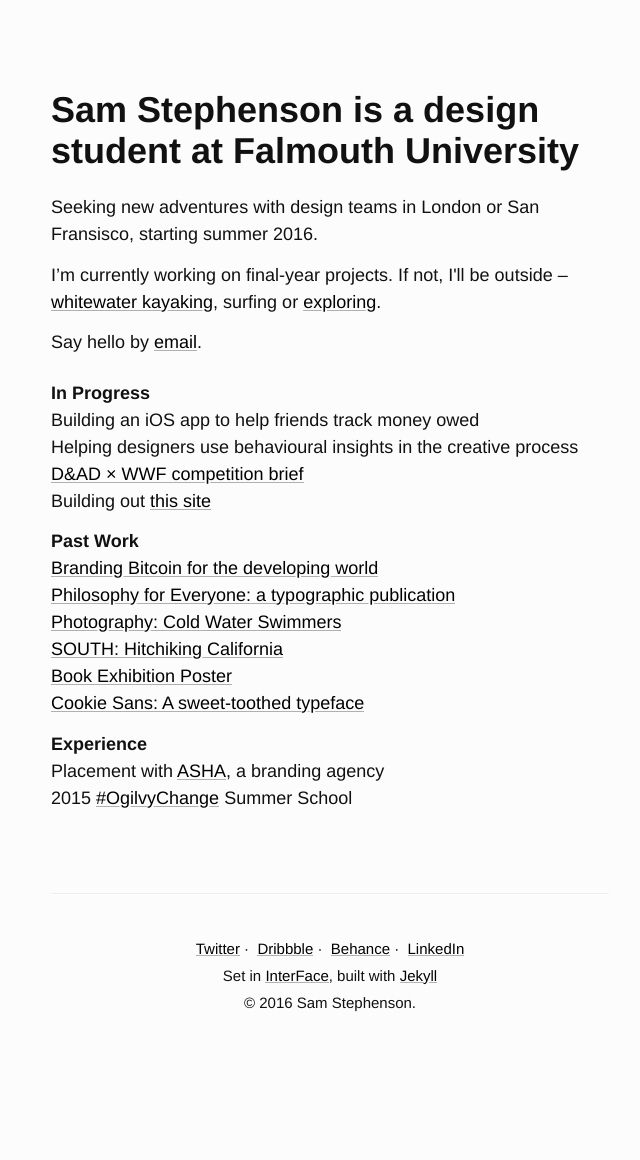
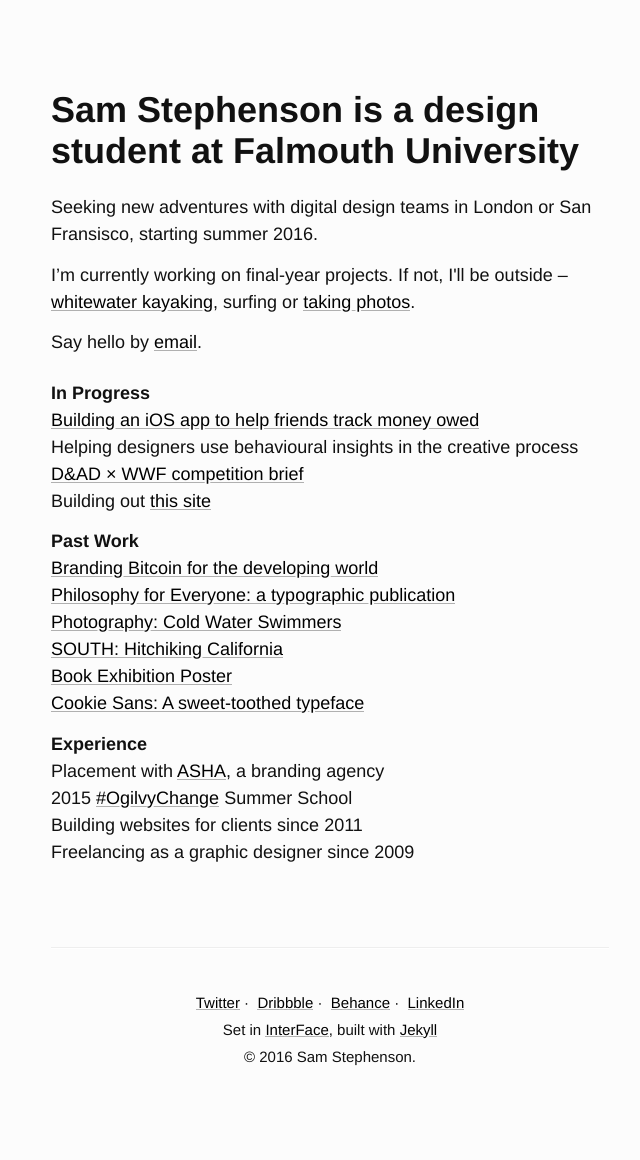
Before and after one commit to samstephenson/samstephenson.github.io, a Jekyll site: the page built from index.html, in a window 1280 px wide. Shown: the whole page, without its empty margins (310-950 px from the left). Built offline with Jekyll 4.4.1, drawn with Linux system fonts in a browser that asks for light colours; the list of posts is cut into pages by our own code; before the commit the page ends 1106 px from its top, so only the background shows below that.

Commit message:
Copy & Portfolio update

```diff
--- a/index.html
+++ b/index.html
@@ -5,14 +5,14 @@ title: Home
 
 <h1>Sam Stephenson is a design student at Falmouth University</h1>
 <section>
-  <p>Seeking new adventures with design teams in London or San Fransisco, starting summer 2016.</p>
-  <p>I’m currently working on final-year projects. If not, I'll be outside &ndash; <a href="https://www.youtube.com/watch?v=rbn0sufuXmg" title="Sam Stephenson kayaking">whitewater kayaking</a>, surfing or <a href="https://www.flickr.com/photos/111663469@N03/" title="Photos">exploring</a>. </p>
+  <p>Seeking new adventures with digital design teams in London or San Fransisco, starting summer 2016.</p>
+  <p>I’m currently working on final-year projects. If not, I'll be outside &ndash; <a href="https://www.youtube.com/watch?v=rbn0sufuXmg" title="Sam Stephenson kayaking">whitewater kayaking</a>, surfing or <a href="https://www.flickr.com/photos/111663469@N03/" title="Photos">taking photos</a>. </p>
   <p>Say hello by <a href="mailto:sam@stephenson.net">email</a>.</p>
 </section>
 
 <h2>In Progress</h2>
 <ul>
-  <li>Building an iOS app to help friends track money owed</li>
+  <li><a href="https://medium.com/@samstephenson1/who-owes-who-what-d9c67ecbd62e#.9f4yjwlzd" title="Read case study on Medium">Building an iOS app to help friends track money owed</a></li>
   <li>Helping designers use behavioural insights in the creative process</li>
   <li><a href="http://www.dandad.org/en/new-blood-wwf-brief/">D&amp;AD &times; WWF competition brief</a></li>
   <li>Building out <a href="https://github.com/samstephenson/samstephenson.github.io" title="view source on GitHub">this site</a></li>
@@ -31,4 +31,6 @@ title: Home
 <ul>
   <li>Placement with <a href="http://ashawebsite.co.uk/">ASHA</a>, a branding agency</li>
   <li>2015 <a href="http://ogilvychange.com/">#OgilvyChange</a> Summer School</li>
+  <li>Building websites for clients since 2011</li>
+  <li>Freelancing as a graphic designer since 2009</li>
 </ul>
```
